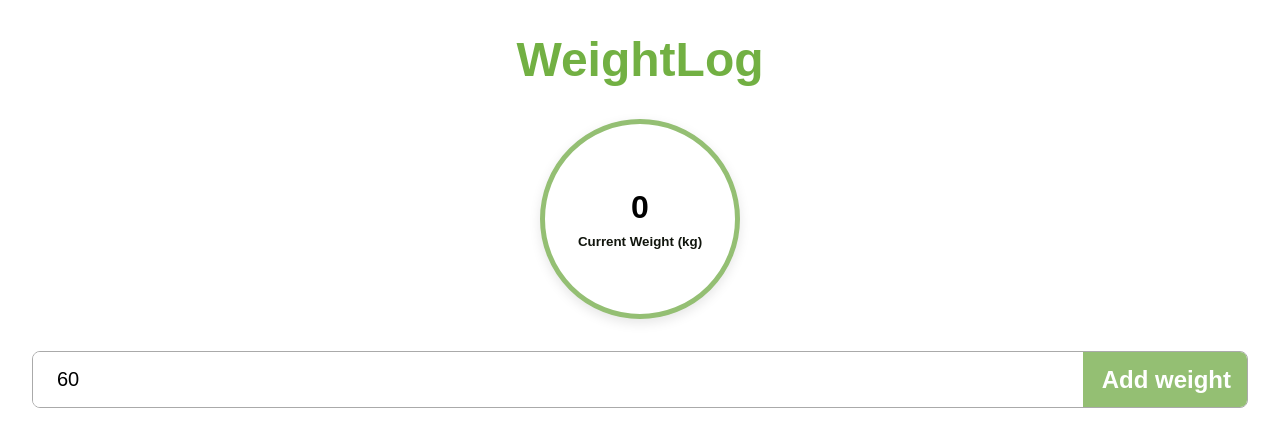
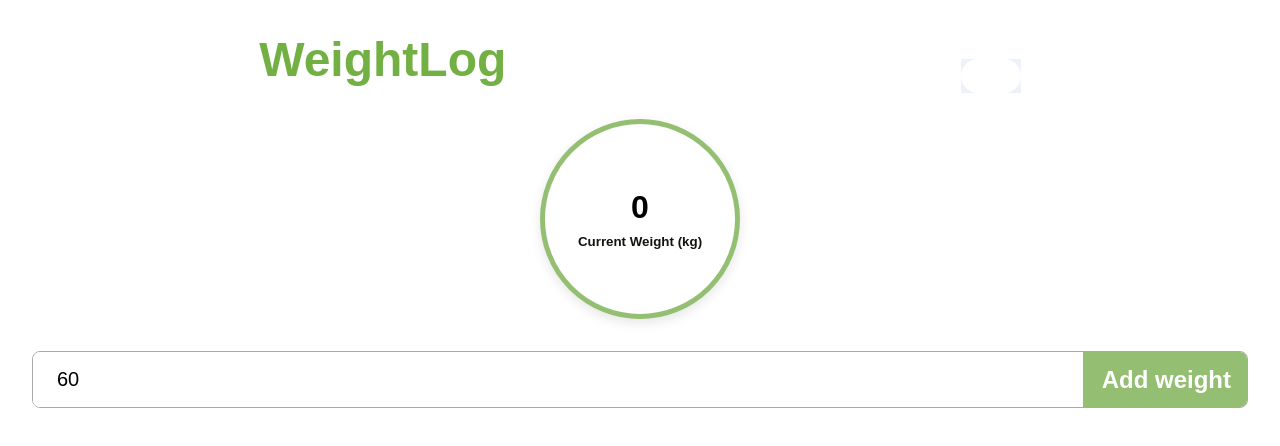
Before and after one commit to iyanuloluwa-Miracle/WeightLog, a Vue app: page / in a window 1280 px wide. Shown: the top 446 px of the page. Built offline with nearby package versions, Linux system fonts and the light colour scheme; a web font is replaced by a local one.

Commit message:
feat: added the toggle switch

```diff
--- a/package.json
+++ b/package.json
@@ -9,6 +9,7 @@
     "preview": "vite preview"
   },
   "dependencies": {
+    "@vueuse/core": "^10.9.0",
     "chart.js": "^4.4.2",
     "vue": "^3.4.21"
   },
--- a/src/App.vue
+++ b/src/App.vue
@@ -1,5 +1,6 @@
 <script setup>
 import { ref, shallowRef, computed, watch, nextTick } from 'vue'
+import toggleComponent from './components/toggleComponent.vue'
 import Chart from 'chart.js/auto'
 
 const weights = ref([])
@@ -71,11 +72,17 @@
         })
     })
 }, {deep: true})
+
 </script>
 
 <template>
   <main>
-    <h1>Weight<strong>Log</strong></h1>
+    <div class="header">
+      <h1>Weight<strong>Log</strong></h1>
+      <toggleComponent/>
+
+    </div>
+
     <div class="current">
       <span>{{ currentWeight.weight }}</span>
       <small>Current Weight (kg)</small>
@@ -123,7 +130,11 @@
 main{
   padding:1.5rem;
 }
-
+.header{
+  display:flex;
+  align-items:center;
+  justify-content:space-around;
+}
 h1{
   font-size: 3em;
   color: #72b043;
--- /dev/null
+++ b/src/components/toggleComponent.vue
@@ -0,0 +1,103 @@
+<template>
+  <body color-scheme="isDark ? 'light' : 'dark'">
+    <label class="switch">
+      <input type="checkbox" @click="toggleDark()"/>
+      <span class="slider round"></span>
+    </label>
+
+  </body>
+</template>
+
+<script setup>
+import { useDark, useToggle } from '@vueuse/core';
+
+
+
+const isDark = useDark({
+  selector:"body",
+  attribute:'color-scheme',
+  valueDark:'dark',
+  valueLight:'light',
+})
+
+const toggleDark = useToggle(isDark)
+
+</script>
+
+<style>
+
+.switch {
+  position: relative;
+  display: inline-block;
+  width: 60px;
+  height: 34px;
+}
+
+/* Hide default HTML checkbox */
+.switch input {
+  opacity: 0;
+  width: 0;
+  height: 0;
+}
+
+/* The slider */
+.slider {
+  position: absolute;
+  cursor: pointer;
+  top: 0;
+  left: 0;
+  right: 0;
+  bottom: 0;
+  background-color: white;
+  -webkit-transition: .4s;
+  transition: .4s;
+}
+
+.slider:before {
+  position: absolute;
+  content: "";
+  height: 26px;
+  width: 26px;
+  left: 4px;
+  bottom: 4px;
+  background-color: white;
+  -webkit-transition: .4s;
+  transition: .4s;
+}
+
+input:checked + .slider {
+  background-color: #94bf73;
+}
+
+input:focus + .slider {
+  box-shadow: 0 0 1px #94bf73;
+}
+
+input:checked + .slider:before {
+  -webkit-transform: translateX(26px);
+  -ms-transform: translateX(26px);
+  transform: translateX(26px);
+}
+
+/* Rounded sliders */
+.slider.round {
+  border-radius: 34px;
+}
+
+.slider.round:before {
+  border-radius: 50%;
+}
+
+
+[color-scheme = 'light']{
+  background-color: white;
+
+}
+[color-scheme = 'dark']{
+  background-color: black;
+
+}
+
+
+
+</style>
```
Also changed, not shown: 1 other file (tests, documents, lock files or other folders).
